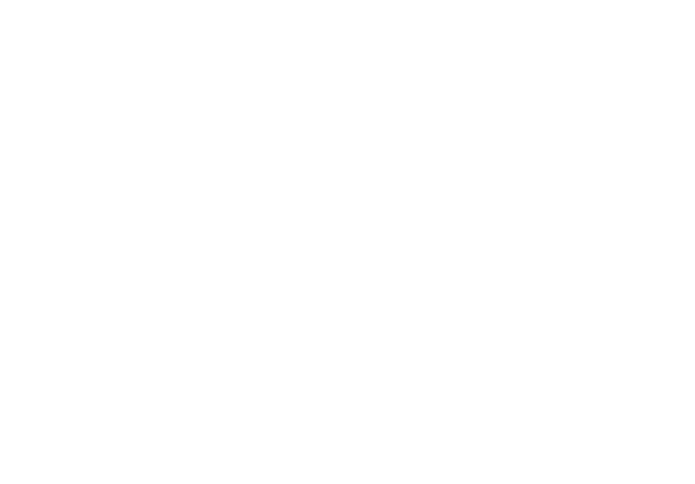
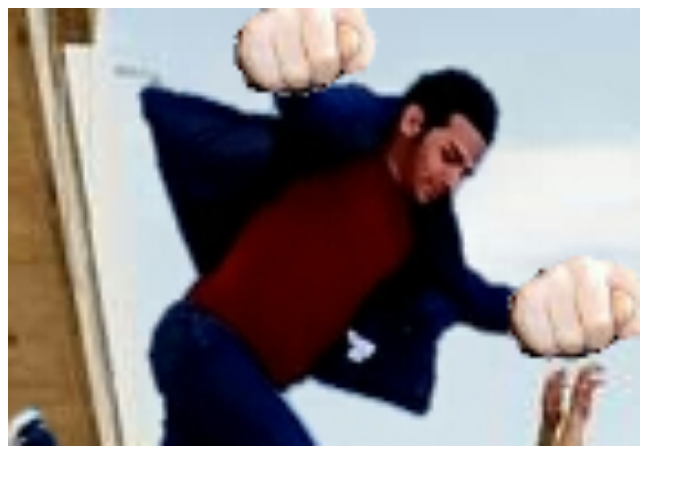
Before and after one commit to kadirdenalkitabi/kadirdenalkitabi.github.io, a plain HTML site: page youtube/kadirnah.html in a window 1280 px wide. Shown: the whole page, without its empty margins (0-695 px from the left). Drawn offline with Linux system fonts and the light colour scheme.

Commit message:
Update kadirnah.html

```diff
--- a/youtube/kadirnah.html
+++ b/youtube/kadirnah.html
@@ -9,5 +9,7 @@
 	</style>
 </head>
 <body>
+		<img width="50%" height="100%" src="./79154904-young-man-back-flip-parkour-in-the-urban-space-sport-in-the-city-sport-activities-outdoors-acrobatic.jpg" />
+
 </body>
 </html>
```
